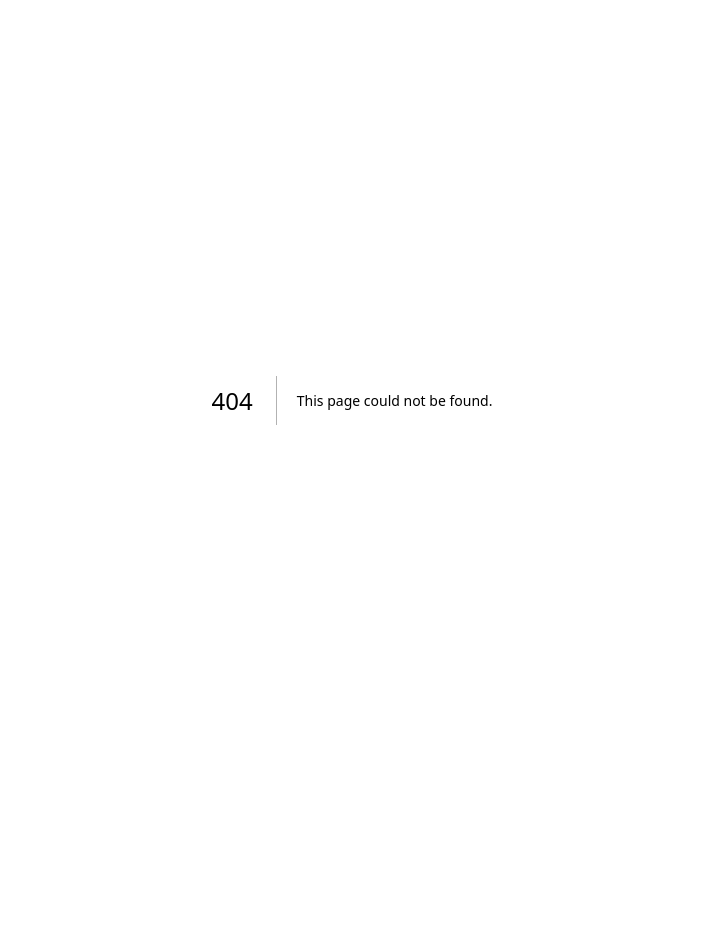
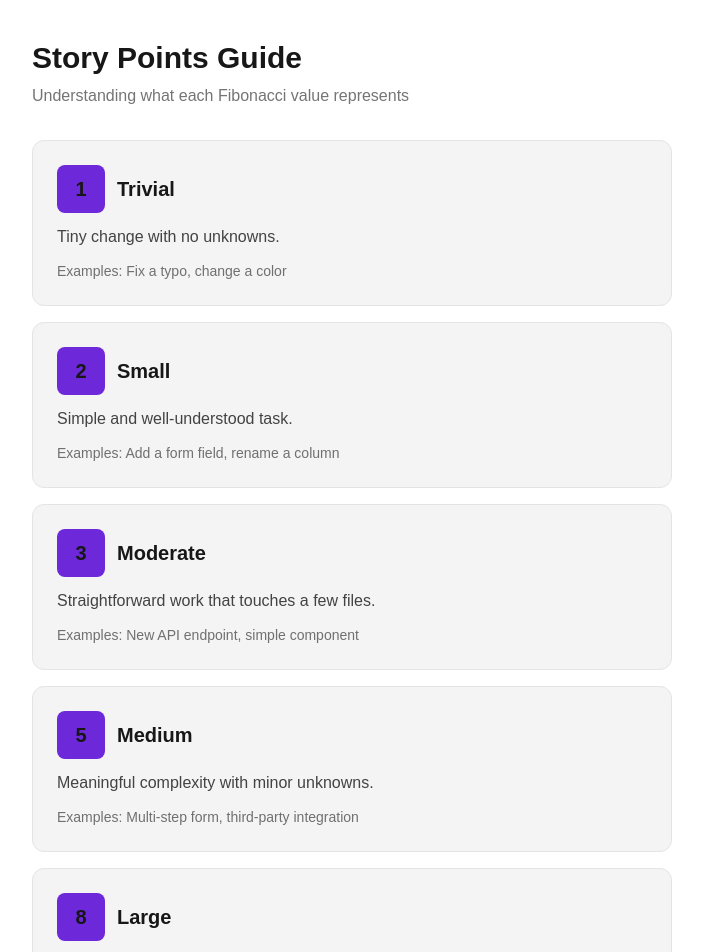
Before and after one commit to michey85/planning-poker, a Next.js app: page /guide in a window 1280 px wide. Before the commit this address had no page. Shown: the top 952 px of the page, without its empty margins (288-991 px from the left). Before the commit the page ends 800 px from the top, so only its background shows below. Built offline with nearby package versions, Linux system fonts and the light colour scheme.

Commit message:
cards explanation

```diff
--- /dev/null
+++ b/src/app/guide/page.tsx
@@ -0,0 +1,103 @@
+import Link from 'next/link';
+import { CARD_VALUES } from '@/types';
+
+export const metadata = {
+  title: 'Story Points Guide | Planning Poker',
+};
+
+const POINT_DESCRIPTIONS: Record<
+  string,
+  { title: string; description: string; examples: string }
+> = {
+  '1': {
+    title: 'Trivial',
+    description: 'Tiny change with no unknowns.',
+    examples: 'Fix a typo, change a color',
+  },
+  '2': {
+    title: 'Small',
+    description: 'Simple and well-understood task.',
+    examples: 'Add a form field, rename a column',
+  },
+  '3': {
+    title: 'Moderate',
+    description: 'Straightforward work that touches a few files.',
+    examples: 'New API endpoint, simple component',
+  },
+  '5': {
+    title: 'Medium',
+    description: 'Meaningful complexity with minor unknowns.',
+    examples: 'Multi-step form, third-party integration',
+  },
+  '8': {
+    title: 'Large',
+    description: 'Significant effort with multiple moving parts.',
+    examples: 'Real-time notifications, RBAC',
+  },
+  '13': {
+    title: 'Very Large',
+    description: 'Complex task that should likely be broken down.',
+    examples: 'Major refactor, reporting dashboard',
+  },
+  '21': {
+    title: 'Epic',
+    description: 'Too large for one sprint, must be split.',
+    examples: 'Full auth system, DB migration',
+  },
+  '?': {
+    title: 'Unsure',
+    description: 'Needs more info or spike before sizing.',
+    examples: 'Unknown dependencies, unclear requirements',
+  },
+};
+
+export default async function GuidePage({
+  searchParams,
+}: {
+  searchParams: Promise<{ session?: string }>;
+}) {
+  const { session } = await searchParams;
+  const backLink = session ? `/session/${session}` : '/';
+  const backText = session ? 'Back to session' : 'Back to home';
+
+  return (
+    <div className="mx-auto flex max-w-2xl flex-col gap-8 px-4 py-10">
+      <div>
+        <h1 className="text-3xl font-bold">Story Points Guide</h1>
+        <p className="mt-2 text-foreground/60">
+          Understanding what each Fibonacci value represents
+        </p>
+      </div>
+
+      <div className="flex flex-col gap-4">
+        {CARD_VALUES.map((value) => {
+          const info = POINT_DESCRIPTIONS[value];
+          return (
+            <div
+              key={value}
+              className="flex flex-col gap-3 rounded-xl border border-border bg-muted p-6"
+            >
+              <div className="flex items-center gap-3">
+                <div className="flex h-12 w-12 items-center justify-center rounded-lg bg-accent text-xl font-bold text-accent-foreground">
+                  {value}
+                </div>
+                <h2 className="text-xl font-semibold">{info.title}</h2>
+              </div>
+              <p className="text-foreground/80">{info.description}</p>
+              <p className="text-sm text-foreground/60">
+                <span className="font-medium">Examples:</span> {info.examples}
+              </p>
+            </div>
+          );
+        })}
+      </div>
+
+      <Link
+        href={backLink}
+        className="self-center text-sm text-accent hover:underline"
+      >
+        {backText}
+      </Link>
+    </div>
+  );
+}
--- a/src/components/SessionRoom.tsx
+++ b/src/components/SessionRoom.tsx
@@ -1,5 +1,6 @@
 'use client';
 
+import Link from 'next/link';
 import { useRouter } from 'next/navigation';
 import { useEffect, useRef, useState } from 'react';
 import { useRealtimeVotes } from '@/hooks/useRealtimeVotes';
@@ -152,6 +153,12 @@ export default function SessionRoom({ sessionId }: { sessionId: string }) {
         </div>
       )}
       <TaskHeader />
+      <Link
+        href={`/guide?session=${sessionId}`}
+        className="self-center text-sm text-foreground/60 transition-colors hover:text-accent"
+      >
+        What do these values mean?
+      </Link>
       <VotingCards />
       <div className="flex flex-col gap-3">
         {!isRevealed ? (
```
